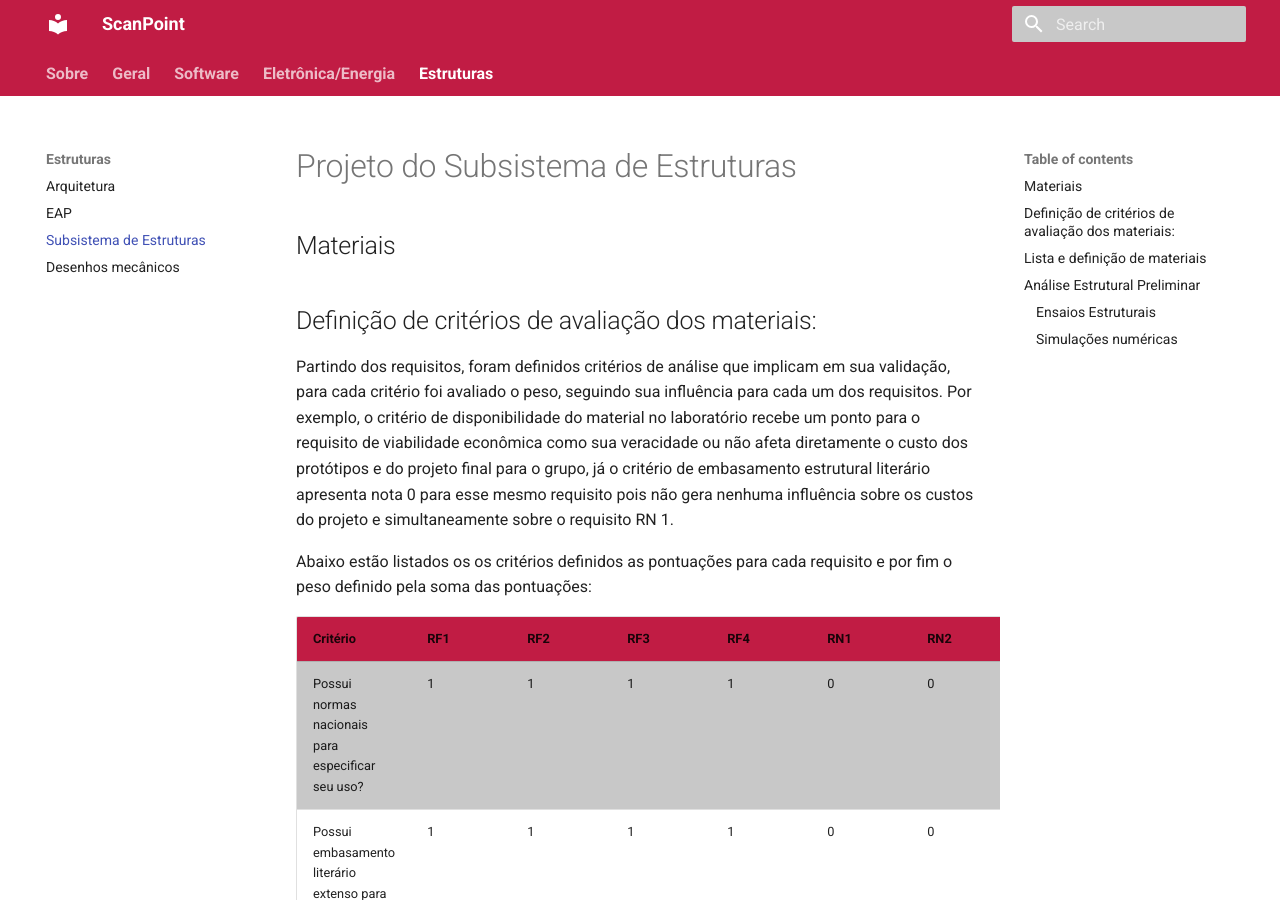
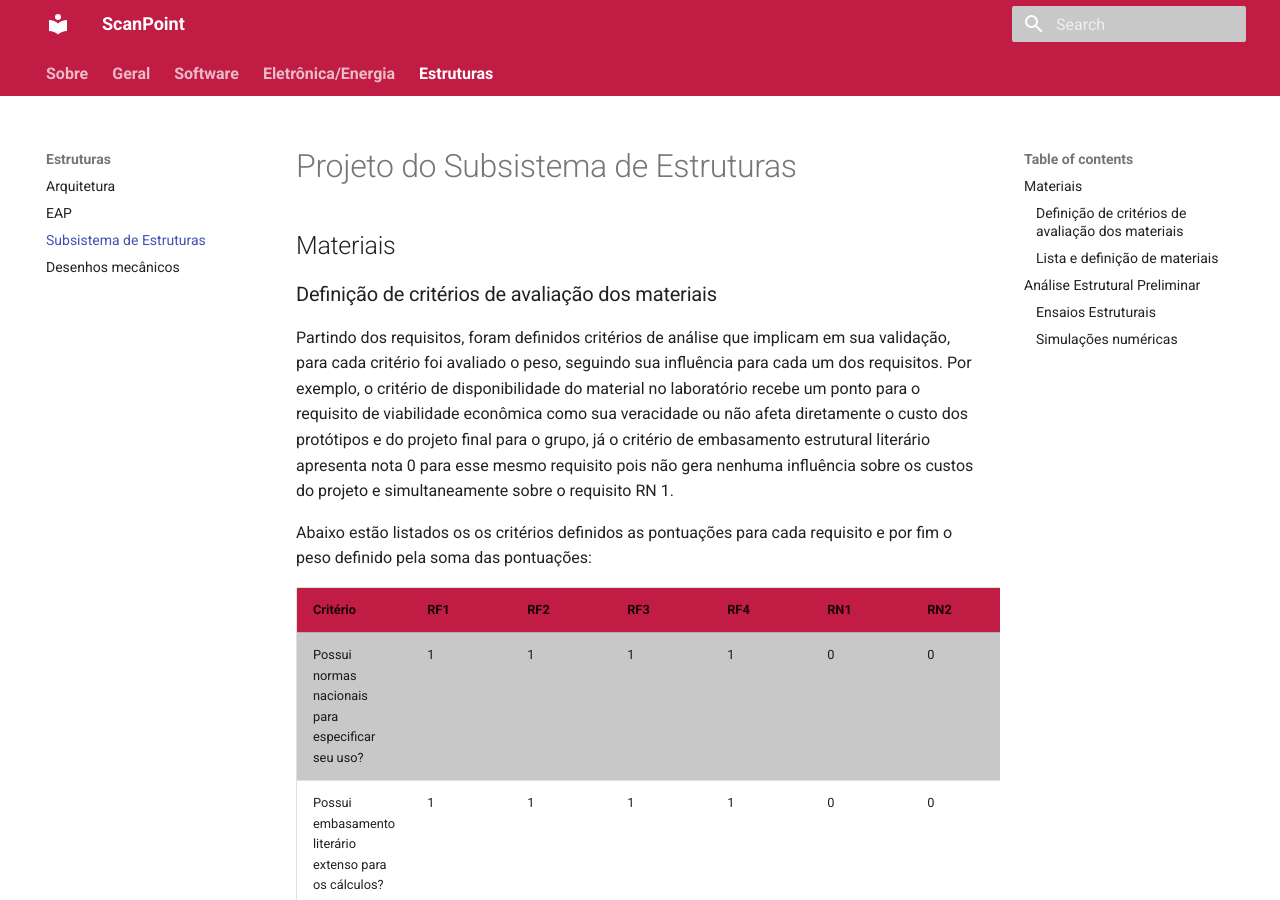
Before and after one commit to Calcioft/ScanPoint, an MkDocs documentation site: the page built from docs/estruturas/Projeto_subsistema_estruturas.md, in a window 1280 px wide and 900 px high. Built offline with MkDocs 1.6.1 and Material for MkDocs 9.7.7, drawn with Linux system fonts in a browser that asks for light colours; some of the changed text lies outside the part shown.

Commit message:
Update Projeto_subsistema_estruturas.md

```diff
--- a/docs/estruturas/Projeto_subsistema_estruturas.md
+++ b/docs/estruturas/Projeto_subsistema_estruturas.md
@@ -2,7 +2,7 @@
 
 ## Materiais
 
-## Definição de critérios de avaliação dos materiais:
+### Definição de critérios de avaliação dos materiais
 
 Partindo dos requisitos, foram definidos critérios de análise que implicam em sua validação, para cada critério foi avaliado o peso, seguindo sua influência para cada um dos requisitos. Por exemplo, o critério de disponibilidade do material no laboratório recebe um ponto para o requisito de viabilidade econômica como sua veracidade ou não afeta diretamente o custo dos protótipos e do projeto final para o grupo, já o critério de embasamento estrutural literário apresenta nota 0 para esse mesmo requisito pois não gera nenhuma influência sobre os custos do projeto e simultaneamente sobre o requisito RN 1.
 
@@ -15,7 +15,7 @@
 | Objeto disponível no laboratório?           |  0  |  0  |  0  |  0  |  1  |  1  |  2   |
 | Possui vasta aplicação industrial no contexto de estruturas? |  1  |  1  |  1  |  1  |  1  |  1  |  6   |
 
-## Lista e definição de materiais
+### Lista e definição de materiais
 
 Após a análise dos requisitos funcionais e não funcionais foi feito um levantamento de materiais disponíveis no laboratório, resultando na seguinte relação:
 
@@ -70,16 +70,16 @@
 Graças aos pontos descritos anteriormente, optou-se pela realização de um ensaio para avaliação de integridade estrutural simples onde uma peça de testes foi elaborada e submetida a diversas quantidades de cargas com o intuito de validar seu uso para a aplicação desejada no projeto. A peça de estudo foi fabricada a partir do material PLA (biopolímero ácido poliláctico), com configuração de densidade de preenchimento de 10% do tipo zigue-zague e com 4 paredes de 0,88mm de espessura.
 
 
-<div align="center">
 
 
-<!--<img src="imagens/Proj_Subs_Estruturas_Ensaios_Peça_analisada_3D.jpg" alt="Peça utilizada para o ensaio" width="120" height="120">-->
+
+<img src="imagens/Proj_Subs_Estruturas_Ensaios_geometria_.jpeg" alt="Geometria de preenchimento da peça" width="120">
 
 <!--<img width="100" title="Peça utilizada para o ensaio" src="imagens/Proj_Subs_Estruturas_Ensaios_Peça_analisada_3D.jpg"/> -->
 
-![Geometria de preenchimento da peça](imagens/Proj_Subs_Estruturas_Ensaios_geometria_.jpeg)
+<!--![Geometria de preenchimento da peça](imagens/Proj_Subs_Estruturas_Ensaios_geometria_.jpeg)-->
 
-</div>
+
 
 Foi realizada uma montagem preliminar de um sistema análogo ao subsistema estrutural, formado por um perfil de alumínio, porcas, arruelas e parafusos e, claro, a peça estrutural de impressão 3D,além disso foi incluido no sistema uma cantoneira de aço para facilitar a aplicação de carga. A simplificação do subsistema de estruturas pode ser visualizada na imagem abaixo:
 
```
